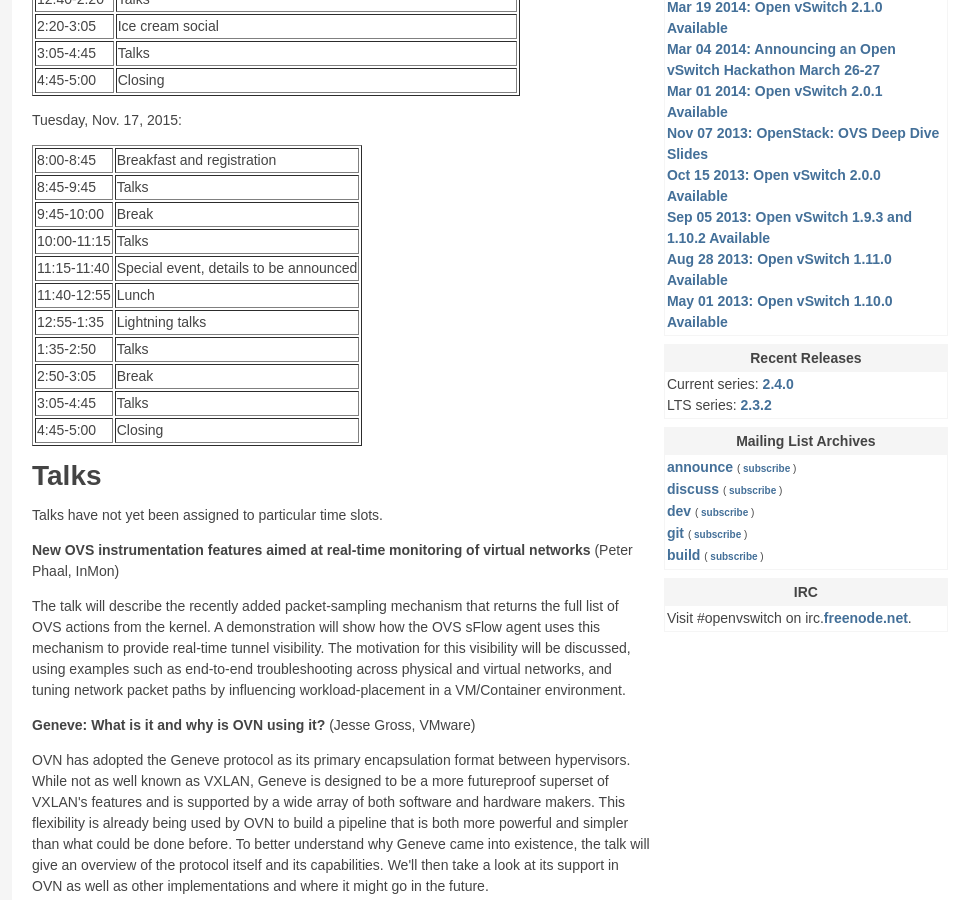
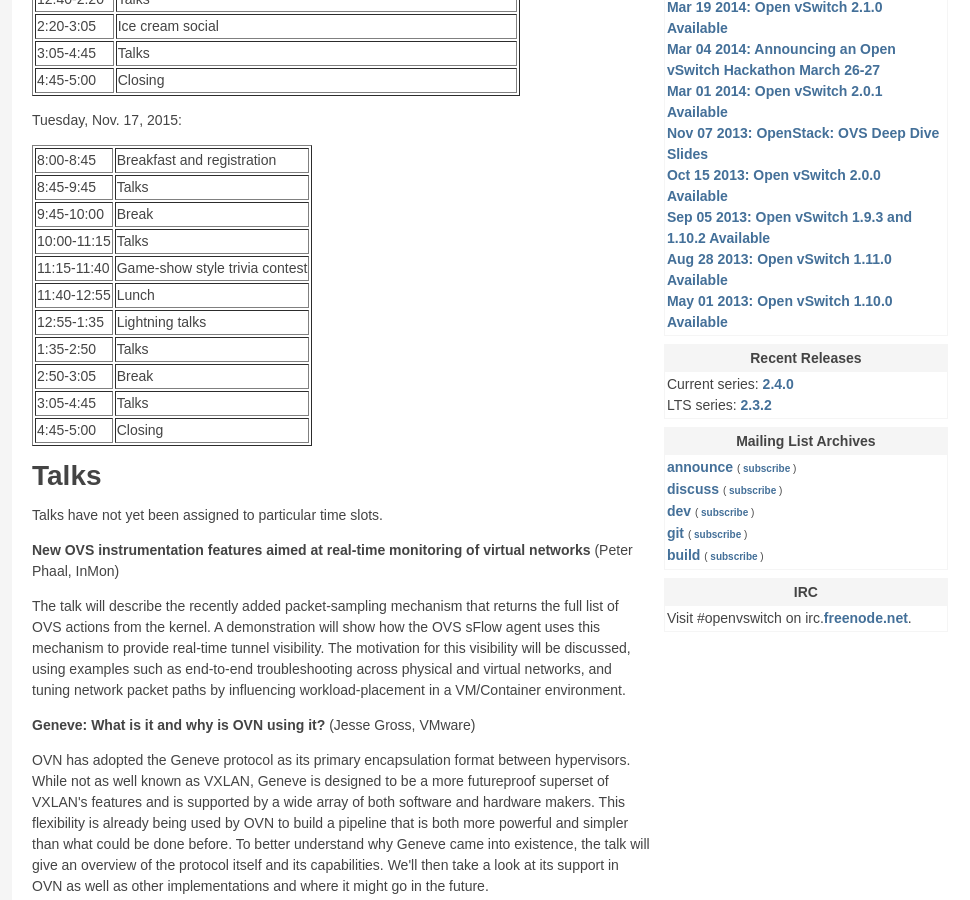
Before and after one commit to openvswitch/openvswitch.github.io, a Jekyll site: the page built from support/ovscon2015/index.html, in a window 1280 px wide and 900 px high, scrolled down 636 px. Shown: the whole window, without its empty margins (138-1108 px from the left). Built offline with Jekyll 4.4.1, drawn with Linux system fonts in a browser that asks for light colours.

Commit message:
Update "special event" to game show.

```diff
--- a/support/ovscon2015/index.html
+++ b/support/ovscon2015/index.html
@@ -100,7 +100,7 @@
   </tr>
   <tr>
     <td>11:15-11:40</td>
-    <td>Special event, details to be announced</td>
+    <td>Game-show style trivia contest</td>
   </tr>
   <tr>
     <td>11:40-12:55</td>
```
